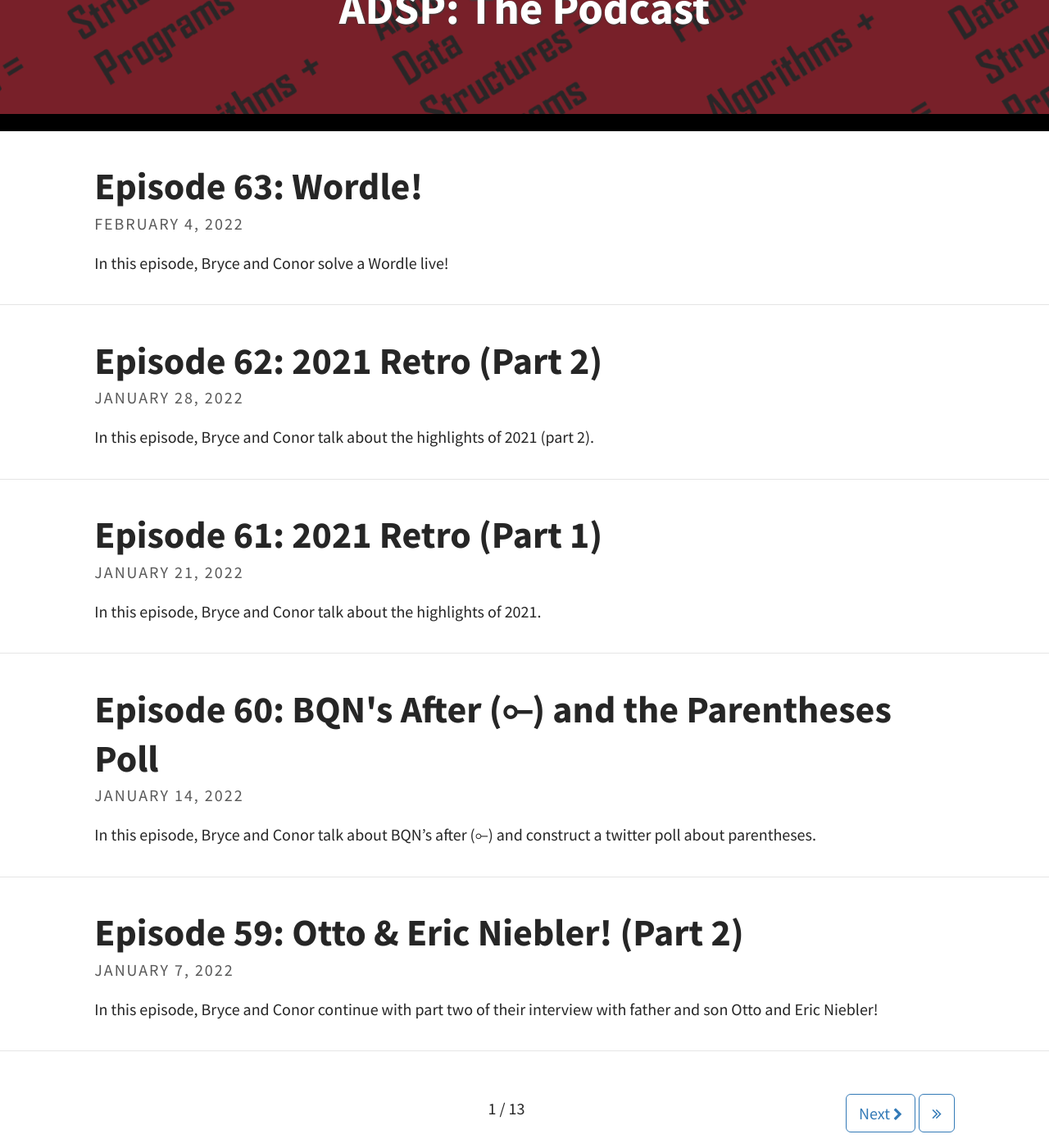
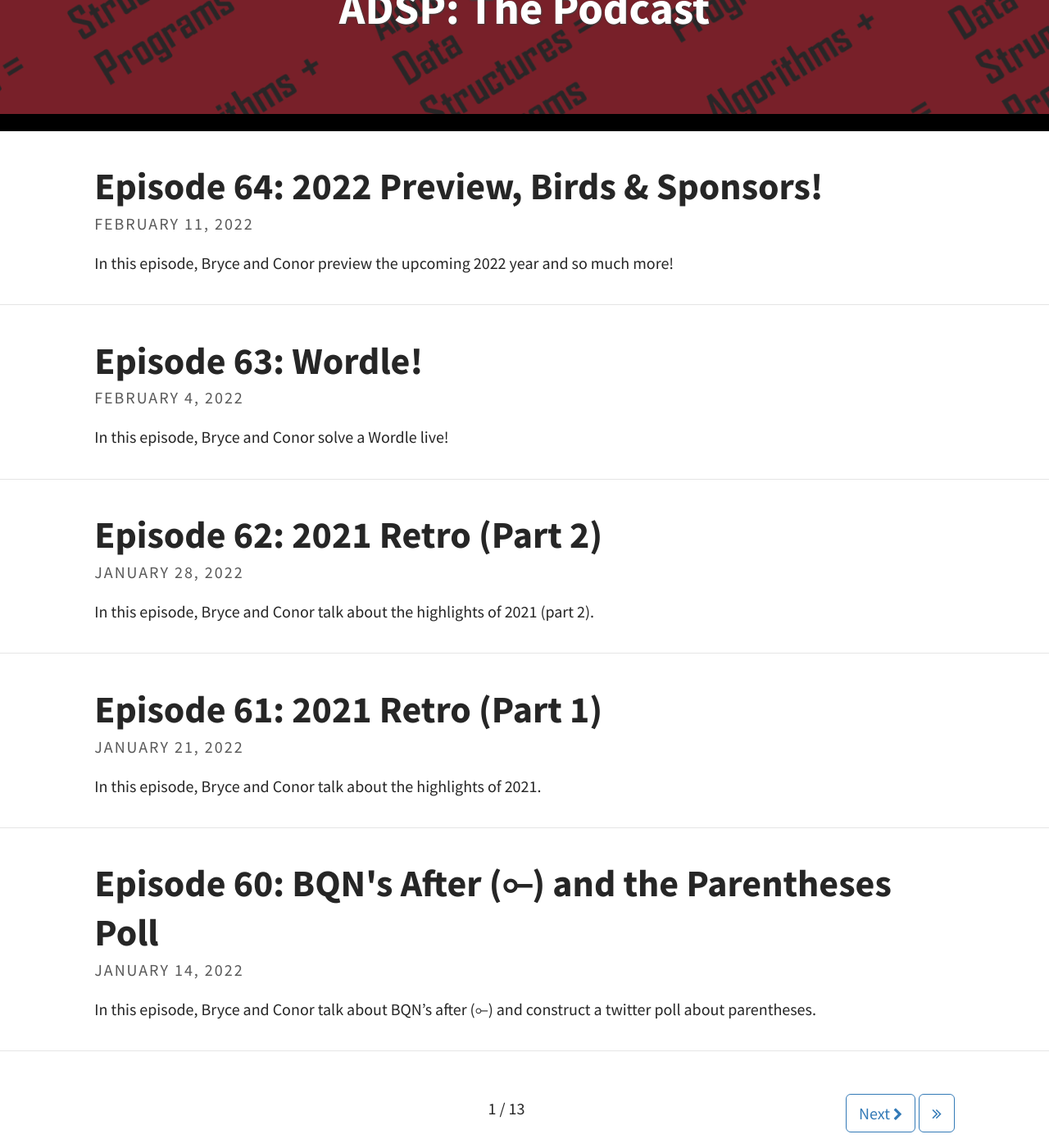
Before and after one commit to codereport/adsp2, a Jekyll site: the page built from index.html, in a window 1280 px wide and 1400 px high, scrolled down 225 px. Shown: the whole window at 82% size. Built offline with Jekyll 4.4.1, drawn with Linux system fonts in a browser that asks for light colours; the list of posts is cut into pages by our own code; some of the changed lines change nothing that is shown.

Commit message:
Episode 64

```diff
--- /dev/null
+++ b/_posts/2022-02-11-Episode-64.md
@@ -0,0 +1,43 @@
+---
+layout: post
+title: "Episode 64: 2022 Preview, Birds & Sponsors!"
+tags: [Sponsors,Combinators]
+excerpt_separator: <!--more-->
+---
+
+<div id="buzzsprout-player-10056070"></div><script src="https://www.buzzsprout.com/1501960/10056070-episode-64-2022-preview-birds-sponsors.js?container_id=buzzsprout-player-10056070&player=small" type="text/javascript" charset="utf-8"></script>
+
+<br>In this episode, Bryce and Conor preview the upcoming 2022 year and so much more!
+
+<!--more-->
+
+### Show Notes
+
+**Date Recorded:** 2022-01-15 <br>
+**Date Released:** 2022-02-11
+
+* [BQN Twitter Poll](https://twitter.com/adspthepodcast/status/1479843258520018949?s=20&t=cnDhiwNhpy6w5zwscuWE6w)
+* [Four Character BQN Solution](https://github.com/codereport/LeetCode/blob/61e87be7a795d944b94134710f88d367e7a555cf/0269_Problem_1.bqn#L12)
+* [Dovekie Bird Tweet](https://twitter.com/code_report/status/1482441044725800966?s=20&t=cnDhiwNhpy6w5zwscuWE6w)
+* [ADSP Bingo Board](https://twitter.com/ninkibah/status/1479964869675954177?s=20&t=cjMZ8YtuAHEmkR8s2Ld1wA)
+* [Periodic Table of Programming Languages](https://i.redd.it/k8ty9lx1klb51.jpg)
+* [Programming Languages Virtual Meetup](https://www.meetup.com/Programming-Languages-Toronto-Meetup/)
+* [lululemon](https://shop.lululemon.com/)
+* [Bubly](https://www.bubly.com/#/)
+* [San Tomas Aquino Creek Trail](https://www.traillink.com/trail/san-tomas-aquino-creek-trail/)
+* [Guadalupe River Trail](https://en.wikipedia.org/wiki/Guadalupe_River_Trail)
+* [C++23](https://en.cppreference.com/w/cpp/23)
+* [StrangeLoop Conference](https://www.thestrangeloop.com/)
+* [NVIDIA GTC 2022](https://www.nvidia.com/gtc/)
+* [Timur's Tweet about Conferences](https://twitter.com/timur_audio/status/1482115617087971328?s=20&t=URsnrBjNa7Eawr2h0krWTQ)
+* [Magic Read Along Podcast](http://www.magicreadalong.com/)
+* [BQN Programming Language (by Marshall Lochbaum)](https://mlochbaum.github.io/BQN/)
+* [LambdaCast Podcast](https://soundcloud.com/lambda-cast)
+* [David Koontz on Twitter](https://twitter.com/dkoontz)
+
+### Intro Song Info
+
+Miss You by Sarah Jansen https://soundcloud.com/sarahjansenmusic<br>
+Creative Commons — Attribution 3.0 Unported — CC BY 3.0<br>
+Free Download / Stream: http://bit.ly/l-miss-you<br>
+Music promoted by Audio Library https://youtu.be/iYYxnasvfx8<br>
--- a/pages/episodes.md
+++ b/pages/episodes.md
@@ -9,6 +9,7 @@ List of all episodes.
 
 |   #   |                                                  Title                                                  | Release Date |
 | :---: | :-----------------------------------------------------------------------------------------------------: | :----------: |
+|  64   |        [2022 Preview, Birds & Sponsors!](https://adspthepodcast.com/2022/02/11/Episode-64.html)         |  2022-02-11  |
 |  63   |                    [Wordle!](https://adspthepodcast.com/2022/02/04/Episode-63.html)                     |  2022-02-04  |
 |  62   |              [2021 Retro (Part 2)](https://adspthepodcast.com/2022/01/28/Episode-62.html)               |  2022-01-28  |
 |  61   |              [2021 Retro (Part 1)](https://adspthepodcast.com/2022/01/21/Episode-61.html)               |  2022-01-21  |
```
